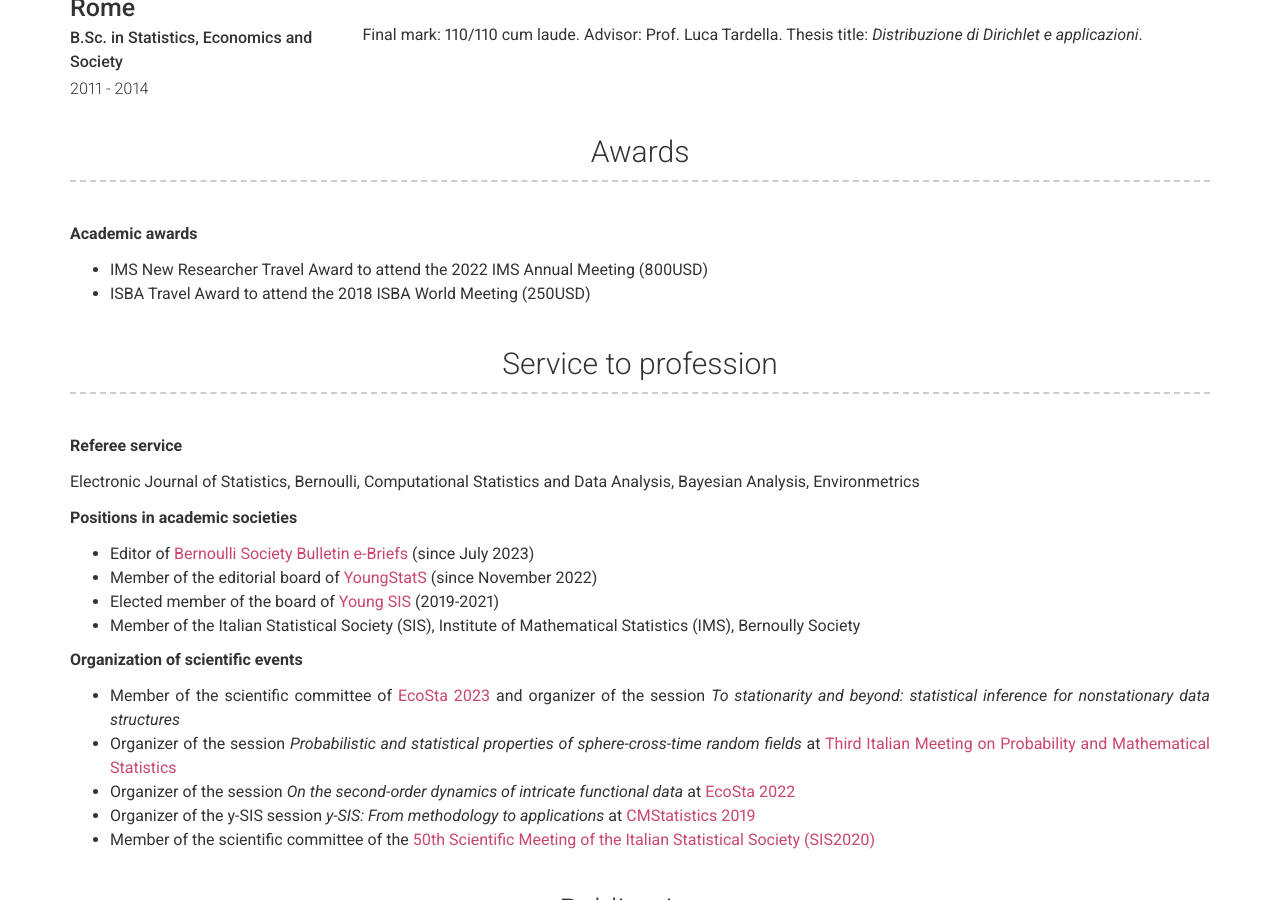
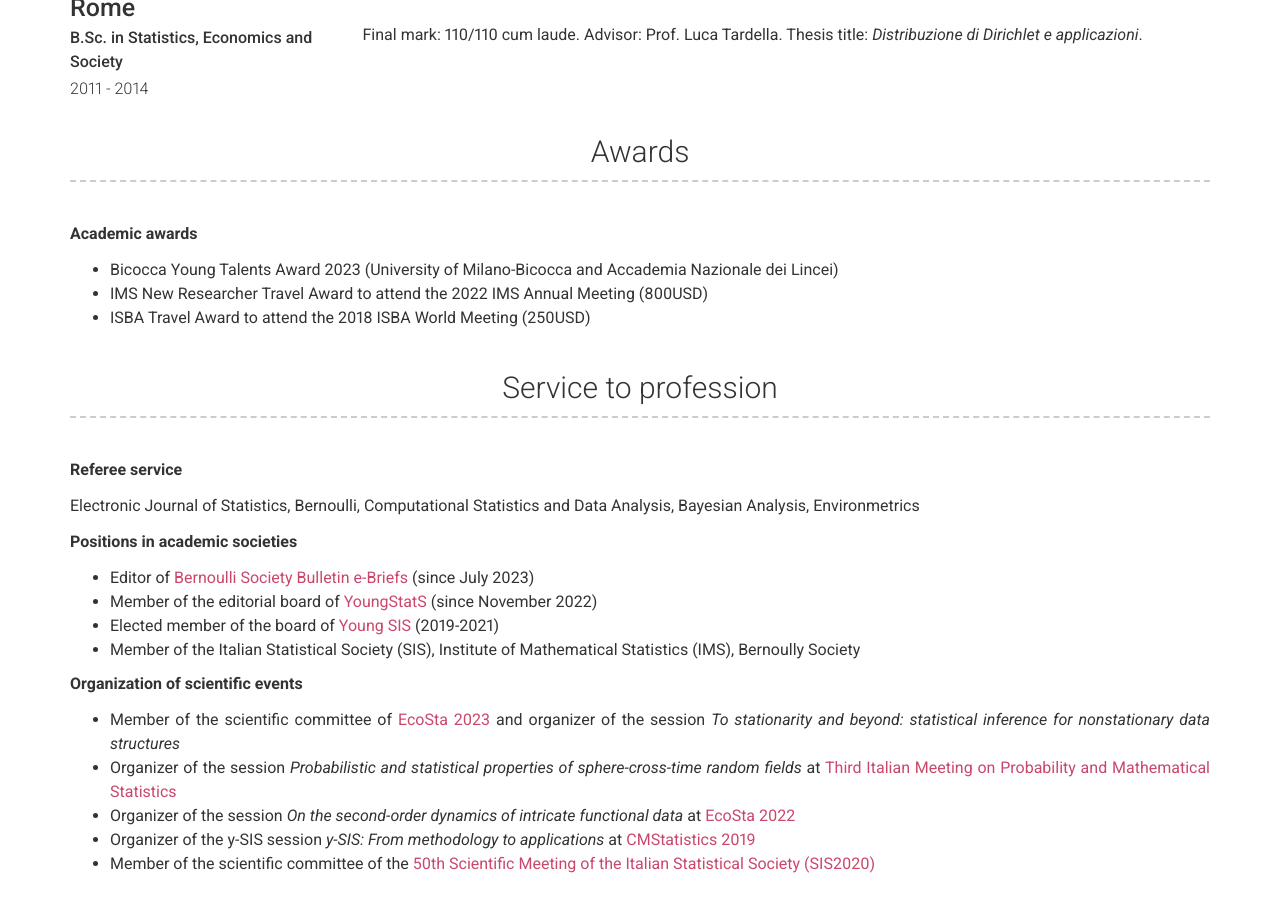
Before and after one commit to alessiacaponera/alessiacaponera.github.io, a Jekyll site: the page built from index.md, in a window 1280 px wide and 900 px high, scrolled down 1689 px. Built offline with Jekyll 4.4.1, drawn with Linux system fonts in a browser that asks for light colours.

Commit message:
Update _config.yml

```diff
--- a/_config.yml
+++ b/_config.yml
@@ -82,6 +82,7 @@ awards_content: |
 
     **Academic awards**
 
+    - Bicocca Young Talents Award 2023 (University of Milano-Bicocca and Accademia Nazionale dei Lincei)
     - IMS New Researcher Travel Award to attend the 2022 IMS Annual Meeting (800USD)
     - ISBA Travel Award to attend the 2018 ISBA World Meeting (250USD)
 
```
